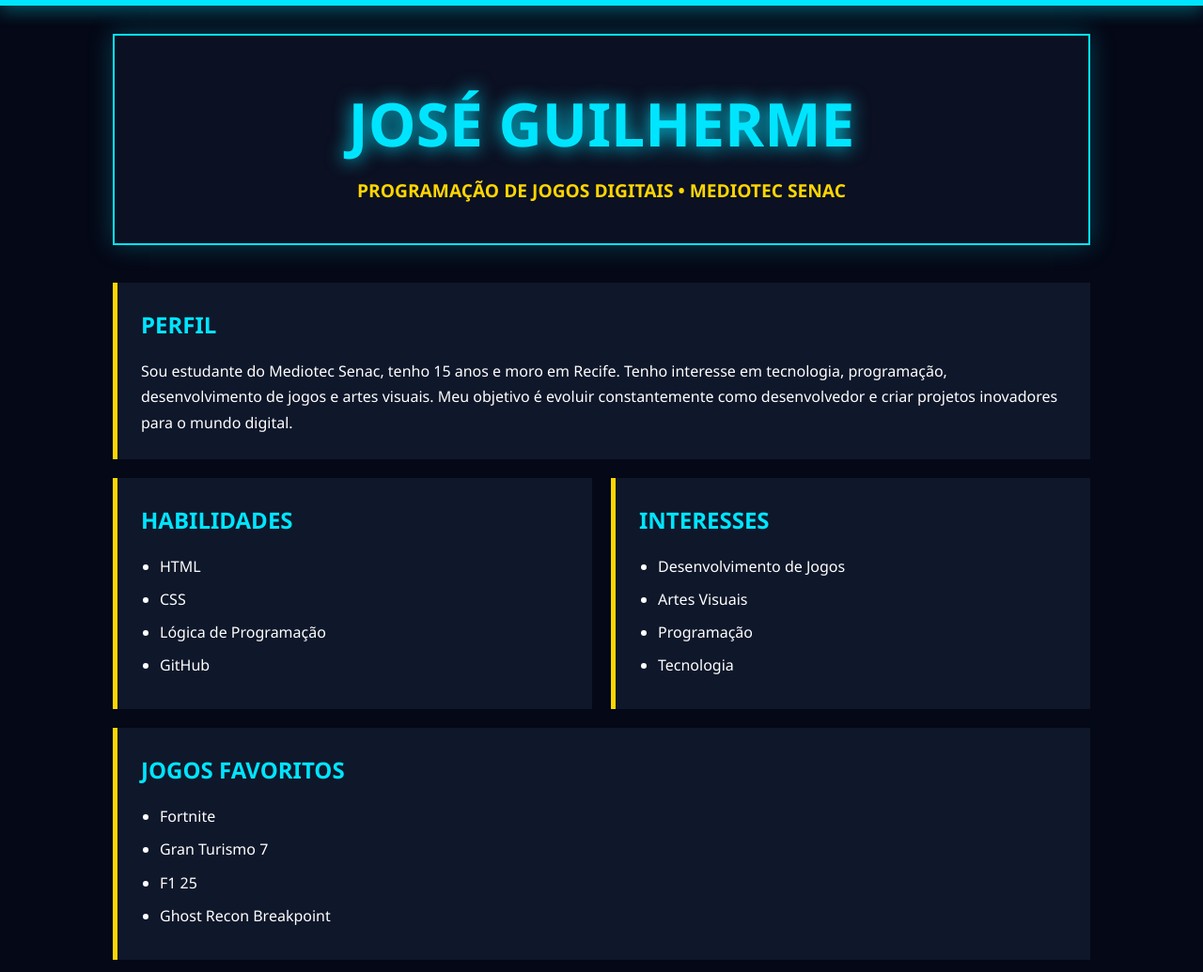
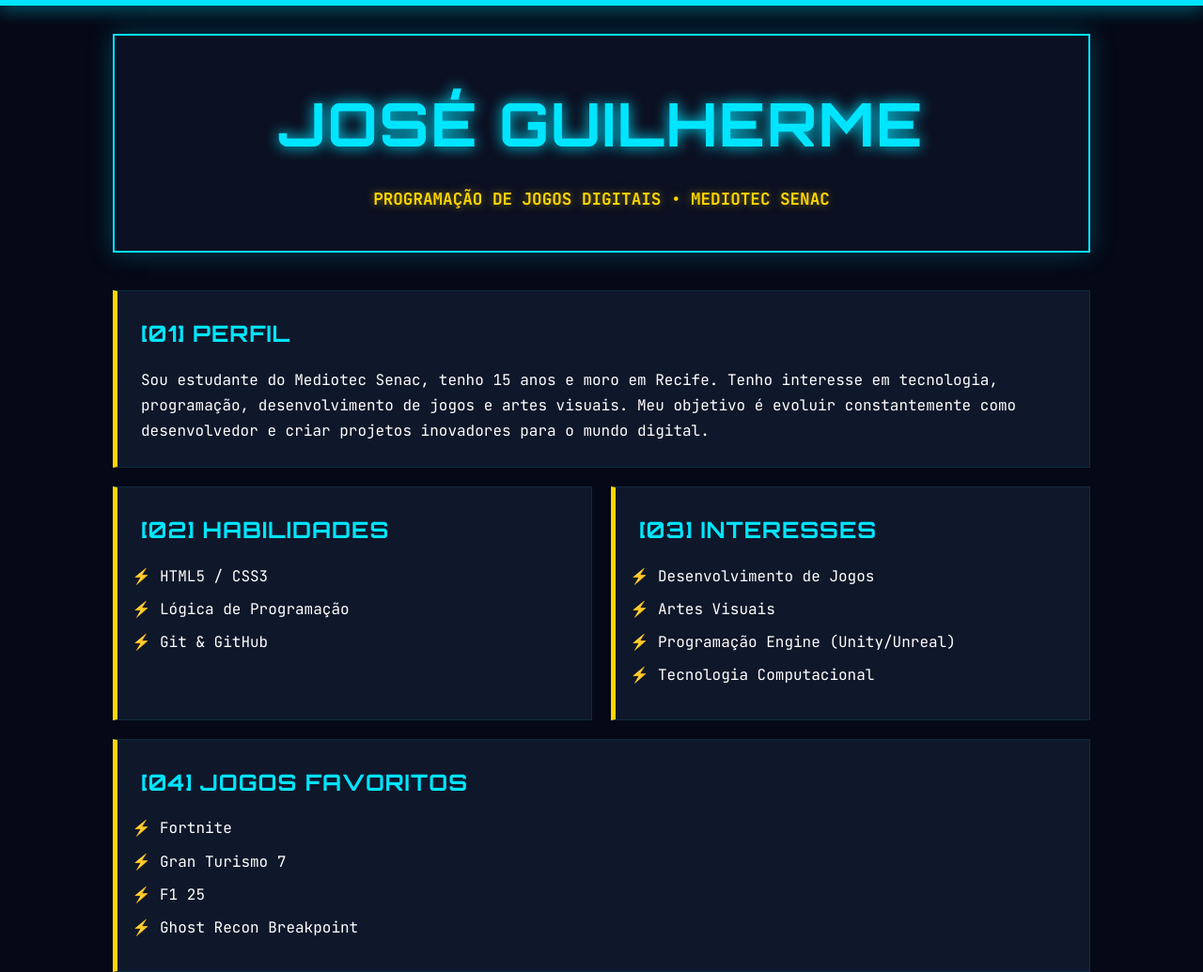
Before and after one commit to Jguilhermec/Mediotec-Jos-, a plain HTML site: page index.html in a window 1280 px wide. Shown: the top 1035 px of the page at 94% size. Drawn offline with Linux system fonts and the light colour scheme.

Commit message:
Update index.html

````diff
--- a/index.html
+++ b/index.html
@@ -3,119 +3,148 @@
 <head>
     <meta charset="UTF-8">
     <meta name="viewport" content="width=device-width, initial-scale=1.0">
-<title>José Guilherme | Portfólio Cyberpunk</title>
+    <title>José Guilherme | Portfólio </title>
+    <!-- Importando fontes futuristas e de programação -->
+    <link rel="preconnect" href="https://fonts.googleapis.com">
+    <link rel="preconnect" href="https://fonts.gstatic.com" crossorigin>
+    <link href="https://fonts.googleapis.com/css2?family=JetBrains+Mono:ital,wght@0,100..800;1,100..800&family=Orbitron:wght@400..900&display=swap" rel="stylesheet">
 
     <style>
-
-*{
-    margin:0;
-    padding:0;
-    box-sizing:border-box;
+        * {
+            margin: 0;
+            padding: 0;
+            box-sizing: border-box;
         }
 
-body{
-    background:#050816;
-    color:#ffffff;
-    font-family:'Segoe UI',sans-serif;
-    line-height:1.7;
+        body {
+            background: #050816;
+            color: #ffffff;
+            font-family: 'JetBrains Mono', monospace; /* Fonte estilo linha de código */
+            line-height: 1.7;
         }
 
-/* Barra superior */
-
-.topbar{
-    background:#00e5ff;
-    height:6px;
-    box-shadow:0 0 20px #00e5ff;
+        /* Barra superior neon */
+        .topbar {
+            background: #00e5ff;
+            height: 6px;
+            box-shadow: 0 0 20px #00e5ff;
         }
 
-.container{
-    max-width:1100px;
-    margin:auto;
-    padding:30px;
+        .container {
+            max-width: 1100px;
+            margin: auto;
+            padding: 30px;
         }
 
-/* Perfil */
-
-.hero{
-    text-align:center;
-    margin-bottom:40px;
-    padding:40px;
-    border:2px solid #00e5ff;
-    background:#0b1022;
-    box-shadow:0 0 25px rgba(0,229,255,.25);
+        /* Perfil - Estilo Terminal Cyberpunk */
+        .hero {
+            text-align: center;
+            margin-bottom: 40px;
+            padding: 40px;
+            border: 2px solid #00e5ff;
+            background: #0b1022;
+            box-shadow: 0 0 25px rgba(0, 229, 255, 0.25);
+            position: relative;
+            overflow: hidden;
         }
 
-.hero h1{
-    font-size:4rem;
-    color:#00e5ff;
-    text-shadow:0 0 20px #00e5ff;
+        .hero h1 {
+            font-family: 'Orbitron', sans-serif; /* Fonte futurista para o nome */
+            font-size: 4rem;
+            color: #00e5ff;
+            text-shadow: 0 0 15px #00e5ff;
+            letter-spacing: 2px;
         }
 
-.hero p{
-    color:#ffd600;
-    font-weight:bold;
-    font-size:1.2rem;
+        .hero p {
+            color: #ffd600;
+            font-weight: bold;
+            font-size: 1.1rem;
+            text-shadow: 0 0 10px rgba(255, 214, 0, 0.5);
+            margin-top: 10px;
         }
 
         /* Cards */
-
-.card{
-    background:#0f172a;
-    border-left:5px solid #ffd600;
-    padding:25px;
-    margin-bottom:20px;
-    transition:0.3s;
+        .card {
+            background: #0f172a;
+            border-left: 5px solid #ffd600;
+            border-right: 1px solid rgba(0, 229, 255, 0.1);
+            border-top: 1px solid rgba(0, 229, 255, 0.1);
+            border-bottom: 1px solid rgba(0, 229, 255, 0.1);
+            padding: 25px;
+            margin-bottom: 20px;
+            transition: all 0.3s ease;
         }
 
-.card:hover{
-    transform:translateX(8px);
-    box-shadow:0 0 20px rgba(255,214,0,.25);
+        .card:hover {
+            transform: translateX(8px);
+            border-left-color: #00e5ff;
+            box-shadow: 0 0 20px rgba(0, 229, 255, 0.15);
         }
 
-.card h2{
-    color:#00e5ff;
-    margin-bottom:15px;
-    text-transform:uppercase;
+        .card h2 {
+            font-family: 'Orbitron', sans-serif;
+            color: #00e5ff;
+            margin-bottom: 15px;
+            text-transform: uppercase;
+            font-size: 1.5rem;
+            letter-spacing: 1px;
         }
 
-.card ul{
-    padding-left:20px;
+        .card ul {
+            padding-left: 20px;
+            list-style-type: "⚡ "; /* Marcador personalizado cyberpunk */
         }
 
-.card li{
-    margin-bottom:8px;
+        .card li {
+            margin-bottom: 8px;
         }
 
-/* Grid */
+        /* Grid de informações */
+        .grid {
+            display: grid;
+            grid-template-columns: 1fr 1fr;
+            gap: 20px;
+        }
 
-.grid{
-    display:grid;
-    grid-template-columns:1fr 1fr;
-    gap:20px;
+        /* Links / Contatos */
+        .social-links a {
+            color: #ffd600;
+            text-decoration: none;
+            font-weight: bold;
+            border-bottom: 1px dashed #ffd600;
+            transition: 0.2s;
+        }
+
+        .social-links a:hover {
+            color: #00e5ff;
+            border-bottom-color: #00e5ff;
         }
 
         /* Rodapé */
-
-footer{
-    text-align:center;
-    margin-top:40px;
-    padding:20px;
-    color:#8fa6b8;
-    border-top:1px solid #1f2937;
+        footer {
+            text-align: center;
+            margin-top: 40px;
+            padding: 20px;
+            color: #8fa6b8;
+            border-top: 1px solid #1f2937;
+            font-size: 0.9rem;
         }
 
-@media(max-width:768px){
-
-    .grid{
-        grid-template-columns:1fr;
+        /* Responsividade */
+        @media(max-width: 768px) {
+            .grid {
+                grid-template-columns: 1fr;
             }
 
-    .hero h1{
-        font-size:2.5rem;
+            .hero h1 {
+                font-size: 2.3rem;
             }
 
+            .card:hover {
+                transform: none; /* Evita comportamento estranho no touch do celular */
             }
-
+        }
     </style>
 </head>
 <body>
@@ -124,14 +153,14 @@ footer{
 
 <div class="container">
 
-    <section class="hero">
+    <header class="hero">
         <h1>JOSÉ GUILHERME</h1>
         <p>PROGRAMAÇÃO DE JOGOS DIGITAIS • MEDIOTEC SENAC</p>
-    </section>
+    </header>
 
+    <main>
         <section class="card">
-        <h2>Perfil</h2>
-
+            <h2>[01] Perfil</h2>
             <p>
                 Sou estudante do Mediotec Senac, tenho 15 anos e moro em Recife.
                 Tenho interesse em tecnologia, programação, desenvolvimento de jogos
@@ -141,34 +170,28 @@ footer{
         </section>
 
         <div class="grid">
-
             <section class="card">
-            <h2>Habilidades</h2>
-
+                <h2>[02] Habilidades</h2>
                 <ul>
-                <li>HTML</li>
-                <li>CSS</li>
+                    <li>HTML5 / CSS3</li>
                     <li>Lógica de Programação</li>
-                <li>GitHub</li>
+                    <li>Git & GitHub</li>
                 </ul>
             </section>
 
             <section class="card">
-            <h2>Interesses</h2>
-
+                <h2>[03] Interesses</h2>
                 <ul>
                     <li>Desenvolvimento de Jogos</li>
                     <li>Artes Visuais</li>
-                <li>Programação</li>
-                <li>Tecnologia</li>
+                    <li>Programação Engine (Unity/Unreal)</li>
+                    <li>Tecnologia Computacional</li>
                 </ul>
             </section>
-
         </div>
 
         <section class="card">
-        <h2>Jogos Favoritos</h2>
-
+            <h2>[04] Jogos Favoritos</h2>
             <ul>
                 <li>Fortnite</li>
                 <li>Gran Turismo 7</li>
@@ -178,24 +201,22 @@ footer{
         </section>
 
         <section class="card">
-        <h2>Objetivos Profissionais</h2>
-
-        <p>
-            Busco adquirir conhecimentos em programação, criação de jogos,
-            design digital e desenvolvimento de software para construir uma
-            carreira sólida na área de tecnologia.
-        </p>
-    </section>
-
-    <section class="card">
-        <h2>Projeto ODS</h2>
-
+            <h2>[05] Projeto ODS</h2>
             <p>
                 Atualmente participo de um projeto relacionado aos Objetivos de
                 Desenvolvimento Sustentável (ODS), desenvolvendo um jogo com foco
                 em sustentabilidade e conscientização ambiental.
             </p>
         </section>
+
+        <section class="card">
+            <h2>[06] Conectar_</h2>
+            <p class="social-links">
+                Pronto para iniciar uma nova build? Desenvolvendo em Recife/PE. <br>
+                Acesse meu <a href="https://github.com/" target="_blank">GitHub</a> ou envie um sinal.
+            </p>
+        </section>
+    </main>
 
     <footer>
         © 2026 • José Guilherme • Portfólio de Programação de Jogos Digitais
@@ -205,4 +226,3 @@ footer{
 
 </body>
 </html>
-```
````
Lines whose indentation alone changed are shown as unchanged.
